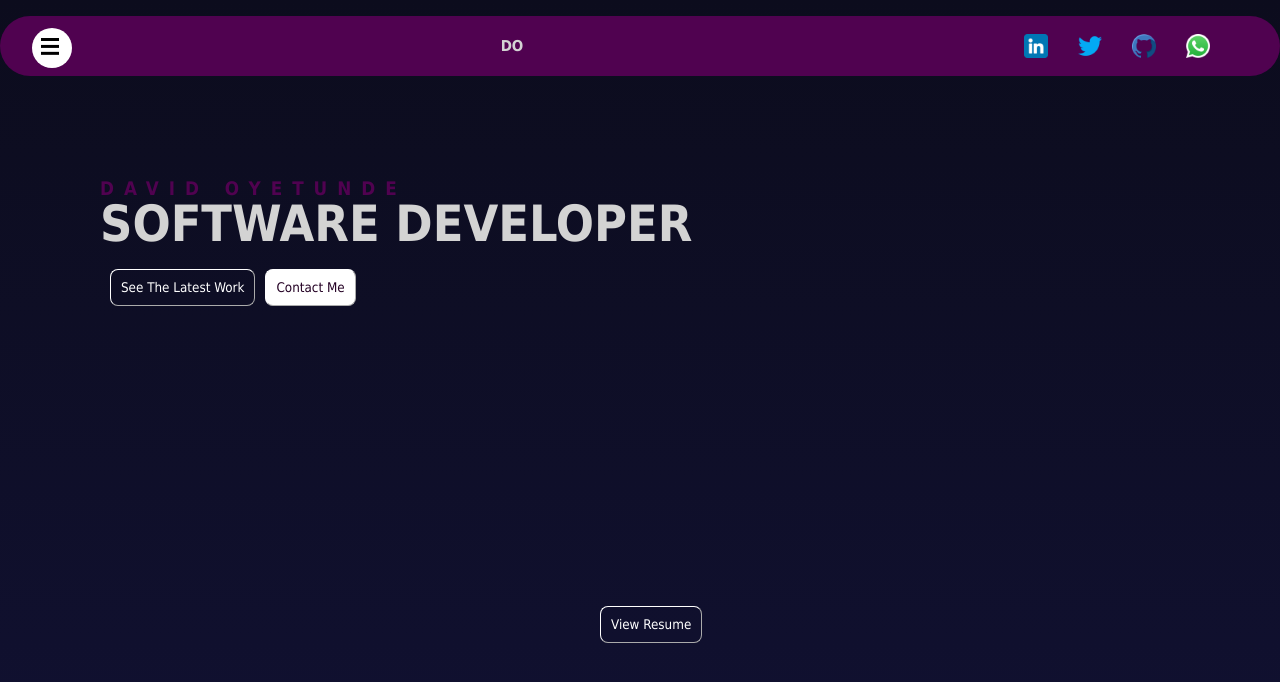
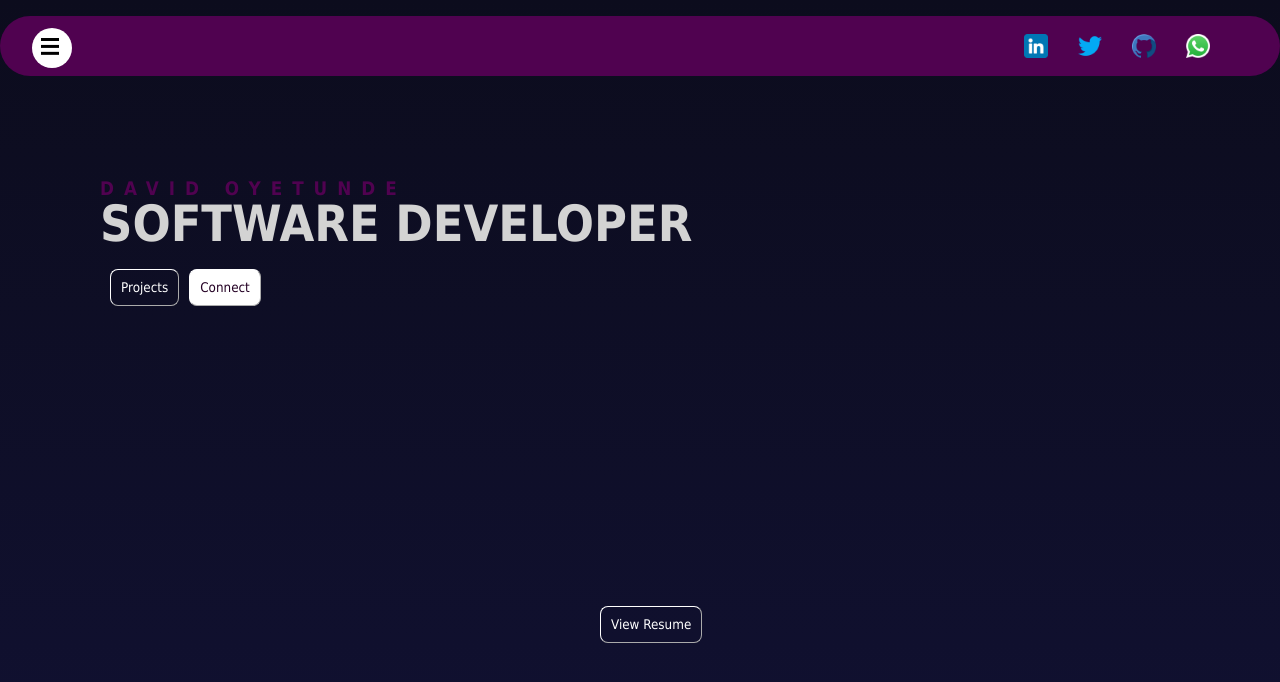
Before and after one commit to DavidOyetundeIfe/My-Portfolio, a React (Create React App) app: page / in a window 1280 px wide. Shown: the part 20-702 px from the top of the page. Built offline with nearby package versions, Linux system fonts and the light colour scheme.

Commit message:
Version 25

```diff
--- a/src/App.jsx
+++ b/src/App.jsx
@@ -23,8 +23,9 @@ export default function Card() {
                 <Navbar/>
                 <Hero/>
                 </section>
-             <section id="Services"><Services/></section>
+             <section id="Projects"><Services/></section>
              <section id="Resume"><About/></section>
+             <section id="Connect"><Contact/></section>
 
    {/**
     <Test/>
--- a/src/components/about/About.jsx
+++ b/src/components/about/About.jsx
@@ -6,27 +6,6 @@ export default function About() {
   return (
     <div className="about">
         <div className="intro">
-        <p>David is a Prolific React developer with 1 year experience and a solid foundation in software engineering and software development.Supreme and responsible with a massive passion for great results.A good team worker with great communication skills,a fast learner and excellent in all endeavors. I am passionate about staying up-to-date with the latest trends and new practice in React development,subsequently seeking opportunities to boost my skills and contribute to innovative projects.Through collaborative teamwork and effective communication, I strive to deliver high-quality solutions that meet both the technical requirements and user experience.Furthermore, I am deeply committed to continuous learning and professional development,actively staying abreast of emerging technologies and evolving best practices within the React ecosystem. This dedication to ongoing growth enables me to deliver cutting edge solutions that not only meet but exceed the expectations of the clients and end-users alike. In summary, as a React developer, I combine technical expertise, strategic insight, and a passion for innovation to deliver transformative digital experience that resonate with audiences and drive business objectives forward.</p>
-        <p>TECHNICAL SKILLS</p>
-<p>Languages: JavaScript, TypeScript</p>
-<p>Libraries: React.Js</p>
-<p>Frameworks: Next.Js</p>
-<p>Tools: Git, Github, NPM, VsCode</p>
-<p>Others: Microsoft Office Suite (Excel, PowerPoint, Word)</p>
-
-     <p>EDUCATION</p>
-<p>The University of Lagos | Lagos, Nigeria</p>
-<p>2021 – till date </p>
-<p>Bachelor of Science in Physics | CGPA 4.6/5.0  </p>
-
-<p>EXPERIENCE/PROJECT</p>
-<p>•	Notes Web App (React.Js , CSS)•	Travel Locations Web App (ReactJs , CSS)•	Sign-In Page (React.Js , CSS)•	Tenzies Game Web App (ReactJs , CSS)•	Quiz Web App (React.Js , CSS)•	Profile card Web App (React.Js , CSS)•	Joke Generator Web App (React.Js , CSS)</p>
-
-<p>During my academic studies and personal exploration, I dedicated significant time to self-directed learning and practical application of front-end development principles. Through a series of personal projects,I honed my skills in HTML, CSS, and JavaScript, and gained familiarity with frameworks such as React.js. These projects not only provided me with hands-on experience but also showcased my ability to independently solve problems and create functional web interfaces. While I haven't had formal work experience in front-end development, I actively sought opportunities to apply my skills in real-world contexts.Through volunteer work or community involvement, I contributed to initiatives that required web development expertise, such as designing and maintaining websites for local organizations or assisting with tech-related tasks for non-profit projects. These experiences allowed me to apply my technical skills in practical settings while making a positive impact within my community.</p>
-
-<p>LICENSES AND CERTIFICATES</p>
-<p>•	JavaScript (Udemy)•	Complete ReactJS (Udemy)•	Introduction to Computer Science (Udemy) •	SQL programming Essentials (Udemy) •	Html, CSS and JavaScript ( Udemy)</p>
-
         </div>
     </div>
   )
--- a/src/components/contact/Contact.jsx
+++ b/src/components/contact/Contact.jsx
@@ -1,10 +1,12 @@
 import React from 'react'
+import "./contact.scss"
 
 
 export default function Contact() {
   return (
-    <div>
+    <div className="connect">
         <h4>Phone number : 09138447372</h4>
+        <div className="intro"><p>davido</p></div>
     </div>
   )
 }
--- a/src/components/contact/contact.scss
+++ b/src/components/contact/contact.scss
@@ -0,0 +1,19 @@
+.connect{
+    background: linear-gradient(180deg, #0c0c1d, #111132);
+    height: 100%;
+    color: white;
+    align-items: center;
+    display: flex;
+    flex-direction: column;
+    padding-top: 100px;
+    .intro{
+      p{
+        text-decoration: none;
+        text-align: justify;
+        font-size: 15px;
+        margin-left: 65px;
+        margin-right: 65px;
+        flex-shrink: 1;
+      }
+}
+}
--- a/src/components/hero/Hero.jsx
+++ b/src/components/hero/Hero.jsx
@@ -2,7 +2,19 @@ import React from 'react';
 import {motion} from "framer-motion"
 import './hero.scss';
 import Contact from '../contact/Contact';
-import { ReactDOM } from 'react';
+import About from '../about/About';
+import { Links } from '../sidebar/links/Links';
+import Services from '../services/Services';
+
+
+function fanMe() {
+    const items = ["Services","Resume"];
+    <motion.div >
+    {items.map((item) => (<motion.a href={`#${item}`} key={item} >
+        {item}</motion.a>))}
+    </motion.div>
+}
+
 
 
 const textVariants = {
@@ -62,6 +74,9 @@ const pictureVariants = {
     }
 }
 
+const itemResume = ("Resume")
+const itemContact = ("Connect")
+const itemProjects = ("Projects")
 
 export default function Hero() {
   return (
@@ -75,13 +90,13 @@ export default function Hero() {
             </div>
             <div>
                 <motion.div className="buttons">
-                    <motion.button variants={textVariants}>See The Latest Work</motion.button>
-                    <motion.button variants={textVariants} className="btn" onClick={contactMe} >Contact Me</motion.button>
+                    <motion.button variants={textVariants}><a href={`#${itemProjects}`}>Projects</a></motion.button>
+                    <motion.button variants={textVariants} className="btn">< a href={`#${itemContact}`}>Connect</a></motion.button>
                 </motion.div>
             </div>
 
             <div>
-                <motion.button className="resume-button">View Resume </motion.button>
+                <motion.button className="resume-button" ><a href={`#${itemResume}`}>View Resume</a></motion.button>
             </div>
 
 
--- a/src/components/navbar/Navbar.jsx
+++ b/src/components/navbar/Navbar.jsx
@@ -8,7 +8,7 @@ const Navbar = () => {
     return <div className="navbar">
             <div className="side-bar"><Sidebar/></div>
             <div className="title">
-            <motion.span initial={{opacity: 0, scale:0.5}} animate={{opacity: 1, scale:1}} transition={{duration:0.5}}>DO</motion.span>
+            <motion.span initial={{opacity: 0, scale:0.5}} animate={{opacity: 1, scale:1}} transition={{duration:0.5}}></motion.span>
             </div>
             <div className="links">
                 <div><a href="#" ><img src="./linkedin.png" alt="linkedin link"/></a></div>
--- a/src/components/services/Services.jsx
+++ b/src/components/services/Services.jsx
@@ -5,11 +5,7 @@ export default function Services() {
   return (
     <div className="services">
     <div className="intro">
-        <h2>You are warmly welcome to my service page</h2>
-        <h3>Kindly sit back and relax, let me take on a date</h3></div>
-    <div>
-        <h1>This is what i bring to the table.......</h1>
-    </div>
+      </div>
 
 </div>
 
--- a/src/components/sidebar/links/Links.jsx
+++ b/src/components/sidebar/links/Links.jsx
@@ -28,13 +28,13 @@ const itemVariants = {
 
 
 export const Links = () => {
-const items = ["HomePage", "Services","Resume"];
+const items = ["HomePage", "Projects","Resume","Connect"];
 
   return (
     <motion.div className="links" variants={variants}>
         {items.map((item) => (<motion.a href={`#${item}`} key={item} variants={itemVariants} whiteHover={{scale:1.1}} whileTap={{scale:0.95}}>
             {item}
-        </motion.a>))}
+</motion.a>))}
     </motion.div>
   );
 }
```
